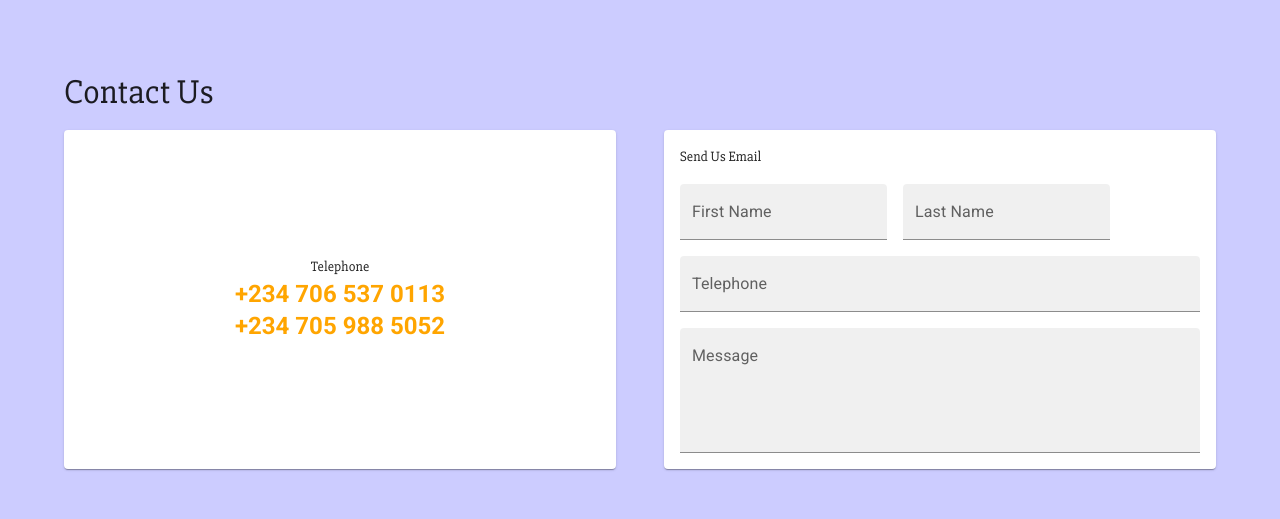
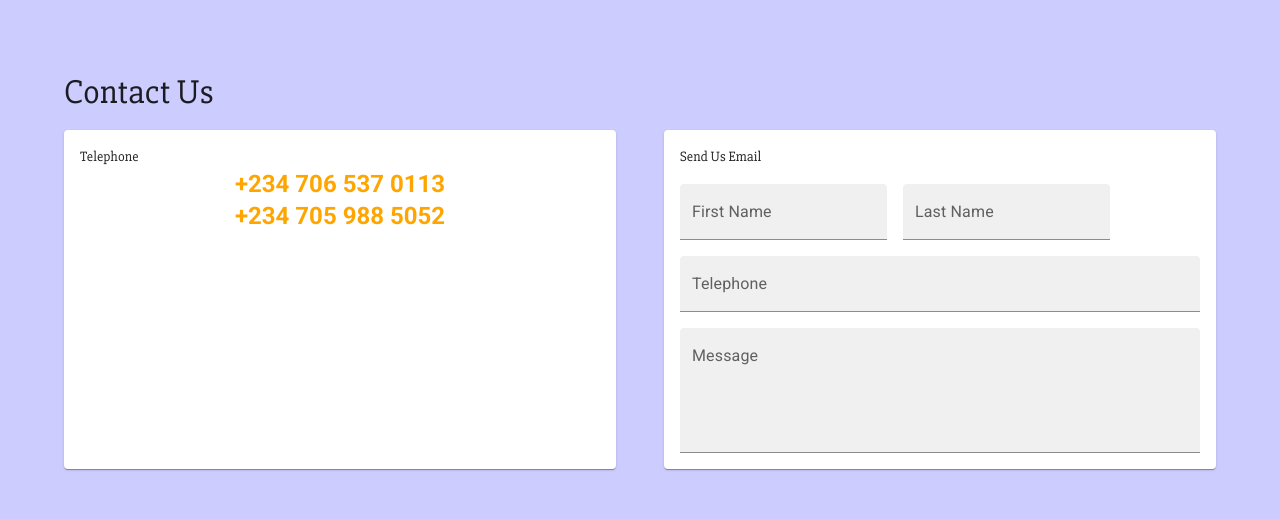
Before and after one commit to ifeanyiokoloma/sports-page, a React (Create React App) app: page / in a window 1280 px wide. Shown: the part 1600-2119 px from the top of the page. Built offline with nearby package versions, Linux system fonts and the light colour scheme.

Commit message:
Fixed contact ui

```diff
--- a/src/components/Contact.js
+++ b/src/components/Contact.js
@@ -19,11 +19,14 @@ const Contact = () => {
               sx={{
                 display: "flex",
                 flexDirection: "column",
-                justifyContent: "center",
                 alignItems: "center",
               }}
             >
-              <Typography variant="subtitle2" component="h3">
+              <Typography
+                sx={{ alignSelf: "flex-start" }}
+                variant="subtitle2"
+                component="h3"
+              >
                 Telephone
               </Typography>
               <Typography
@@ -47,7 +50,9 @@ const Contact = () => {
               </Typography>
             </StyledCard>
 
-            <StyledCard sx={{ display: "flex", flexDirection: "column", gap: "1rem" }}>
+            <StyledCard
+              sx={{ display: "flex", flexDirection: "column", gap: "1rem" }}
+            >
               <Typography variant="subtitle2" component="h3">
                 Send Us Email
               </Typography>
```
